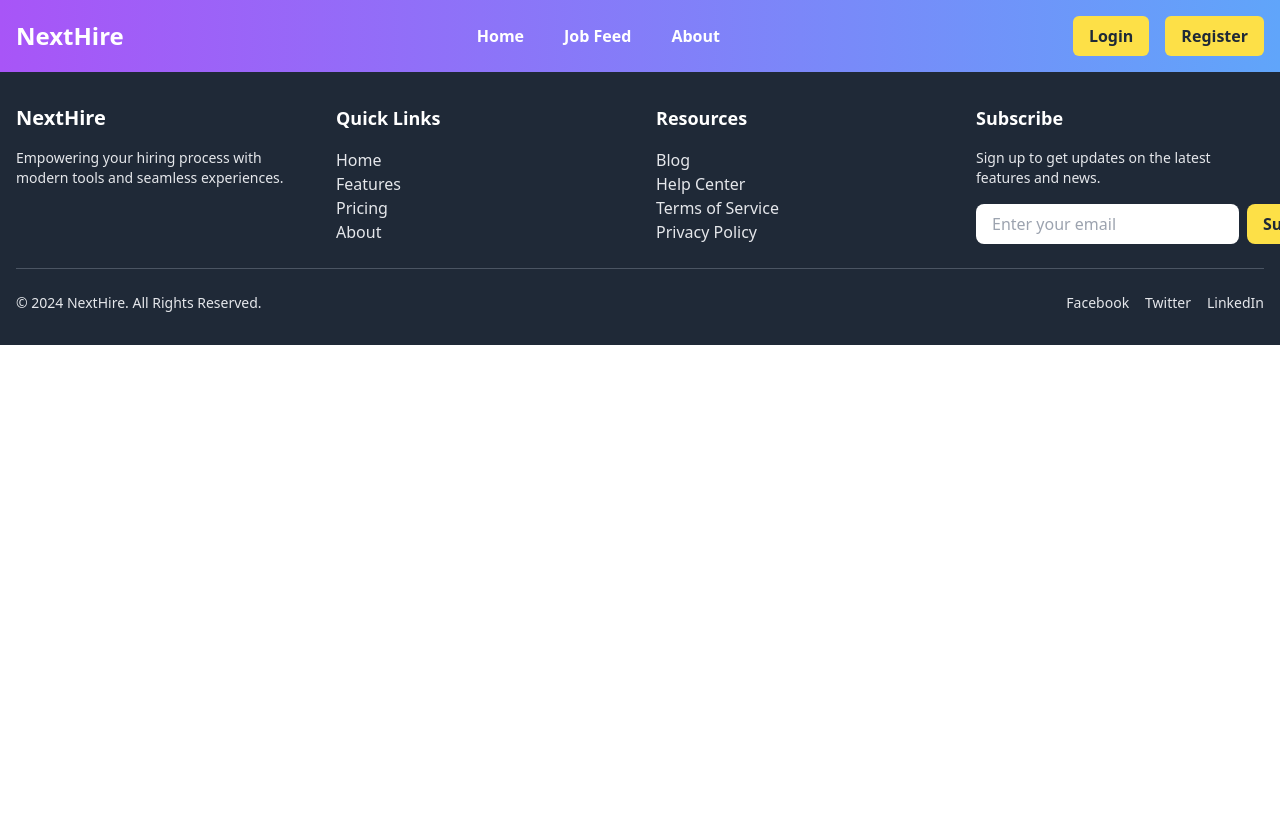
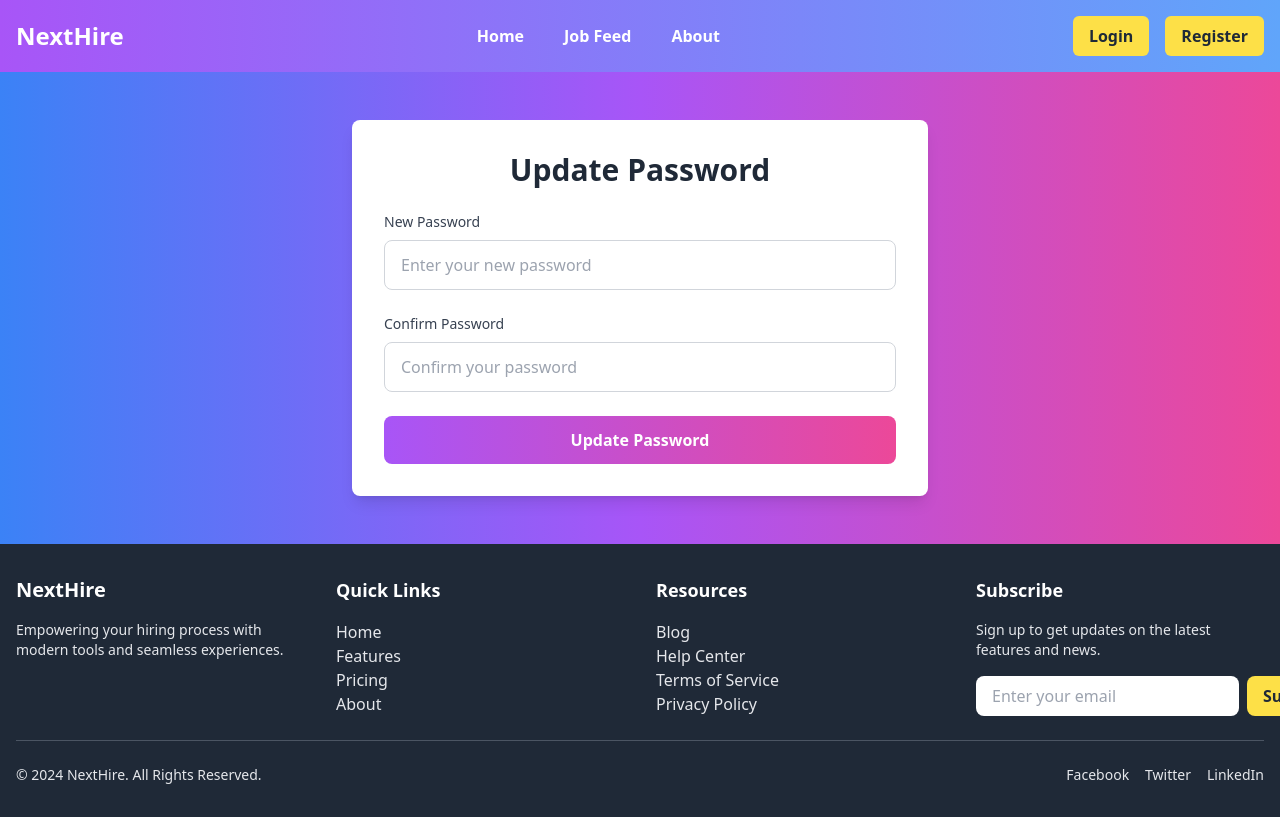
Before and after one commit to shishirRsiam/NextHire-JobBoard-Project-ReactJS-Frontend, a React (Vite) app: page /accounts/password/reset/1/1 in a window 1280 px wide. Shown: the top 817 px of the page. Built offline with nearby package versions, Linux system fonts and the light colour scheme; no server answers.

Commit message:
Password Update Succesfylly

```diff
--- a/src/App.jsx
+++ b/src/App.jsx
@@ -19,7 +19,7 @@ import AddPostForm from './Component/Post/AddPostForm';
 import ViewApplication from './Component/Post/ViewApplication';
 import EditPostForm from './Component/Post/EditPostForm';
 import SettingsPage from './Component/Settings/SettingPage';
-
+import ResetPassword from './Component/Password/ResetPassword';
 
 function App() {
   return (
@@ -30,6 +30,7 @@ function App() {
       <NavbarComponent />
       <Routes>
         <Route path="/" element={<HomePage />} />
+        <Route path="/accounts/password/reset/:uid/:token/" element={<ResetPassword />} />
         <Route path="/404" element={<NotFoundPage />} />
         <Route path="/job/:jobId/applications" element={<ViewApplication />} />
         <Route path="/login/" element={<LoginPage />} />
--- a/src/Component/Password/ResetPassword.jsx
+++ b/src/Component/Password/ResetPassword.jsx
@@ -0,0 +1,131 @@
+import React, { useState } from "react";
+import { useParams } from "react-router-dom";
+import ProccessingSwalAlert from "../SwalAlert/ProccessigSwalAlert";
+import SuccessSwalAlert from "../SwalAlert/SuccessSwalAlert";
+import ErrorSwalAlert from "../SwalAlert/ErrorSwalAlert";
+
+const ResetPassword = () => {
+    const { uid, token } = useParams();
+    const [password, setPassword] = useState("");
+    const [confirmPassword, setConfirmPassword] = useState("");
+    const [error, setError] = useState("");
+    const [success, setSuccess] = useState("");
+
+    const handleSubmit = (e) => {
+        e.preventDefault();
+
+        if (password !== confirmPassword) {
+            setError("Passwords do not match!");
+            setSuccess("");
+            return;
+        }
+        // if (password.length < 6) {
+        //     setError("Password must be at least 6 characters!");
+        //     setSuccess("");
+        //     return;
+        // }
+
+        const updatePassword = async () => {
+            try {
+                ProccessingSwalAlert();
+
+                const api = 'http://localhost:8000/api/update/password/';
+                const response = await fetch(api, {
+                    method: 'POST',
+                    headers: {
+                        'Content-Type': 'application/json',
+                    },
+                    body: JSON.stringify({
+                        password: password,
+                        uid: uid,
+                        token: token,
+                    }),
+                });
+
+                if (!response.ok) {
+                    const errorData = await response.json();
+                    ErrorSwalAlert({text:errorData.error});
+                    return;
+                }
+                SuccessSwalAlert({text:'Password updated successfully!', next_url: '/'});
+            } catch (error) {
+                console.error('Error during password update:', error);
+                ErrorSwalAlert({text:'An error occurred during password update. Please try again later.'});
+            }
+        };
+
+        // Call the function
+        updatePassword();
+
+
+        setError("");
+        console.log("New password submitted:", password);
+    };
+
+    return (
+        <div className="flex justify-center items-center bg-gradient-to-r from-blue-500 via-purple-500 to-pink-500">
+            <div className="bg-white my-12 p-8 rounded-lg shadow-lg w-full max-w-xl transform transition-all duration-300 hover:scale-105">
+                <h2 className="text-3xl font-bold text-center text-gray-800 mb-6">
+                    Update Password
+                </h2>
+
+                {error && (
+                    <div className="mb-4 text-red-600 bg-red-100 px-4 py-2 rounded border border-red-400">
+                        {error}
+                    </div>
+                )}
+                {success && (
+                    <div className="mb-4 text-green-600 bg-green-100 px-4 py-2 rounded border border-green-400">
+                        {success}
+                    </div>
+                )}
+
+                <form onSubmit={handleSubmit}>
+                    {/* New Password Field */}
+                    <div className="mb-6">
+                        <label htmlFor="password"
+                            className="block text-sm font-medium text-gray-700"
+                        >
+                            New Password
+                        </label>
+                        <input
+                            type="password"
+                            id="password"
+                            value={password}
+                            onChange={(e) => setPassword(e.target.value)}
+                            placeholder="Enter your new password"
+                            className="w-full mt-2 px-4 py-3 border border-gray-300 rounded-lg focus:ring focus:ring-purple-400 focus:outline-none"
+                            required
+                        />
+                    </div>
+
+                    {/* Confirm Password Field */}
+                    <div className="mb-6">
+                        <label htmlFor="confirm-password"
+                            className="block text-sm font-medium text-gray-700"
+                        >
+                            Confirm Password
+                        </label>
+                        <input type="password"
+                            id="confirm-password"
+                            value={confirmPassword}
+                            onChange={(e) => setConfirmPassword(e.target.value)}
+                            placeholder="Confirm your password"
+                            className="w-full mt-2 px-4 py-3 border border-gray-300 rounded-lg focus:ring focus:ring-purple-400 focus:outline-none"
+                            required
+                        />
+                    </div>
+
+                    {/* Submit Button */}
+                    <div className="mt-6">
+                        <button type="submit" className="w-full bg-gradient-to-r from-purple-500 to-pink-500 text-white font-semibold py-3 px-4 rounded-lg hover:from-purple-600 hover:to-pink-600 focus:ring focus:ring-purple-400 focus:outline-none transform transition-all duration-300 hover:scale-105">
+                            Update Password
+                        </button>
+                    </div>
+                </form>
+            </div>
+        </div>
+    );
+};
+
+export default ResetPassword;
--- a/src/Component/SwalAlert/SuccessSwalAlert.jsx
+++ b/src/Component/SwalAlert/SuccessSwalAlert.jsx
@@ -1,6 +1,7 @@
 import Swal from 'sweetalert2';
 
 const SuccessSwalAlert = (props) => {
+    console.log(props);
     Swal.fire({
         title: props.title || 'Success',
         text: props.text || 'Your request has been processed successfully.',
@@ -10,8 +11,8 @@ const SuccessSwalAlert = (props) => {
         confirmButtonColor: '#2e7d32',
         iconColor: '#2e7d32',
     }).then((result) => {
-        if (result.isConfirmed && !no_next_url) {
-            window.location.href = props.next_url || '/profile';
+        if (result.isConfirmed && props.next_url) {
+            window.location.href = props.next_url;
         }
     });
 };
```
